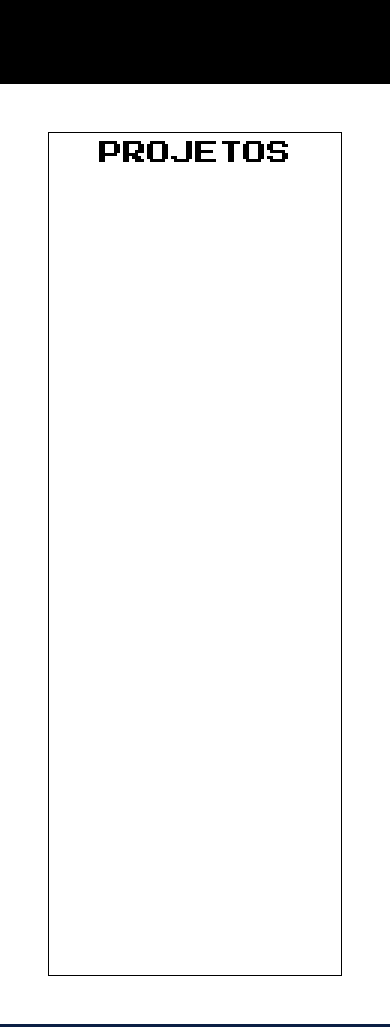
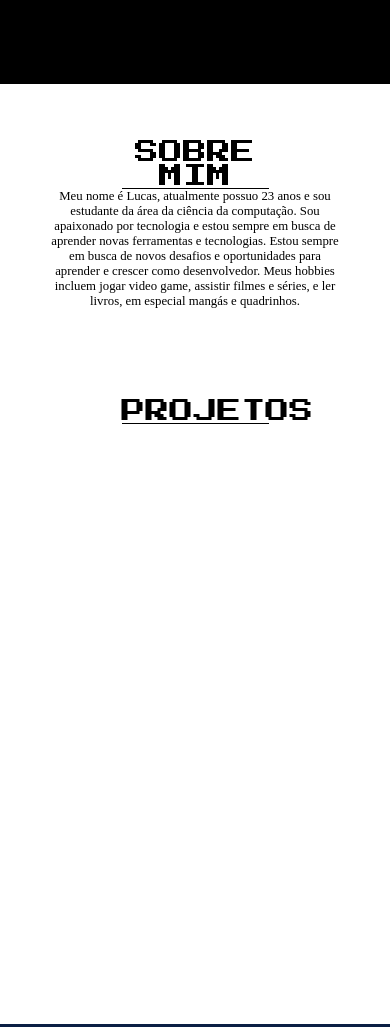
Before and after one commit to Lukeehz/Portifolio, a website: page public/html/index.html in a window 390 px wide. Shown: the part 760-1787 px from the top of the page. Drawn offline with nearby package versions, Linux system fonts and the light colour scheme; no server answers.

Commit message:
Finalizado sobre e repo

```diff
--- a/public/css/style.css
+++ b/public/css/style.css
@@ -19,6 +19,54 @@
   background-color: white;
   color: black;
   height: 100vh;
+}
+
+.bg-white50 {
+  background-color: white;
+  color: black;
+  height: 50vh;
+}
+
+.bg-white25 {
+  background-color: white;
+  color: black;
+  height: 25vh;
+}
+
+.bg-white75 {
+  background-color: white;
+  color: black;
+  height: 75vh;
+}
+
+.bg-black50 {
+  background-color: black;
+  color: white;
+  height: 50vh;
+}
+
+.bg-gray{
+  background-color: #474747;
+  color: #fff;
+  height: 100vh;
+}
+
+.bg-gray50{
+  background-color: #474747;
+  color: #fff;
+  height: 50vh;
+}
+
+.bg-gray25{
+  background-color: #474747;
+  color: #fff;
+  height: 25vh;
+}
+
+.bg-gray75{
+  background-color: #474747;
+  color: #fff;
+  height: 75vh;
 }
 
 footer {
@@ -75,6 +123,11 @@ footer {
 }
 
 /* BORDAS */
+.border-baixo{
+  border-bottom: 1px solid black !important;
+  width: 50%;
+  margin: 0 auto;
+}
 
 .border-round {
   border-radius: 50px !important;
@@ -97,6 +150,24 @@ footer {
 
 .text-center {
   text-align: center !important;
+}
+
+/* Textos*/
+
+.pBio{
+  font-size: 1.3rem;
+  width: 50%;
+  margin: 0 auto;
+  text-align: center;
+}
+
+@media (max-width:768px){
+  .pBio{
+    font-size: 0.8rem;
+    width: 100%;
+    margin: 0 auto;
+    text-align: center;
+  }
 }
 
 /* DIMENSIONAMENTO */
--- a/public/html/index.html
+++ b/public/html/index.html
@@ -11,7 +11,6 @@
     <title>Portifólio</title>
   </head>
   <body>
-    <header></header>
 
     <section class="bg-black">
       <div class="" style="text-align: end; margin-right: 1rem">
@@ -83,26 +82,40 @@
         </div>
       </div>
       <div style="text-align: center; margin-top: 2rem">
-        <a href="#repos">
+        <a href="#sobrePort">
           <i class="bi bi-arrow-down-circle" style="font-size: 2rem"></i>
         </a>
       </div>
     </section>
 
-    <section>
-      <div class="bg-white border-black m-5">
-        <div></div>
-        <h2 class="text-center fontPixel pt-2">PROJETOS</h2>
-        <div id="repos" >
+    <div id="sobrePort">
+      <section class="bg-white25">
+        <div class="m-5">
+          <article class="">
+            <h2 class="text-center fontPixel pt-2 border-baixo">SOBRE MIM</h2>
+            <p class="pBio">
+              Meu nome é Lucas, atualmente possuo 23 anos e sou estudante da
+              área da ciência da computação. Sou apaixonado por tecnologia e
+              estou sempre em busca de aprender novas ferramentas e tecnologias.
+              Estou sempre em busca de novos desafios e oportunidades para
+              aprender e crescer como desenvolvedor. Meus hobbies incluem jogar
+              video game, assistir filmes e séries, e ler livros, em especial
+              mangás e quadrinhos.
+            </p>
+          </article>
+        </div>
+      </section>
 
+      <section class="bg-white75">
+        <div class="m-5">
+          <h2 class="text-center fontPixel pt-2 border-baixo">PROJETOS</h2>
+          <div id="repos"></div>
         </div>
-      </div>
-    </section>
+      </section>
+    </div>
 
     <footer>
-      <div>
-
-      </div>
+      <div></div>
     </footer>
   </body>
   <script src="/js/script.js"></script>
```
